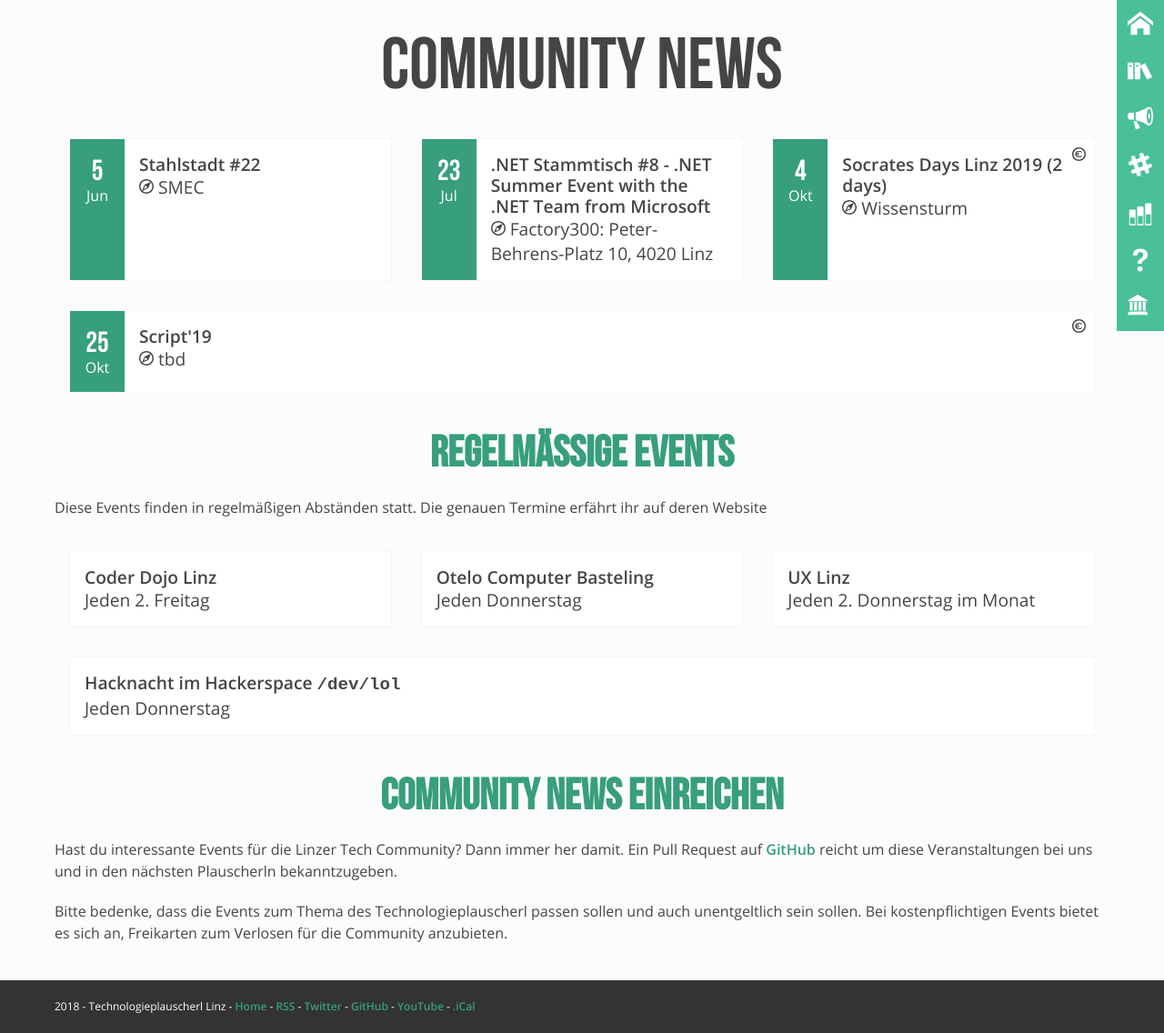
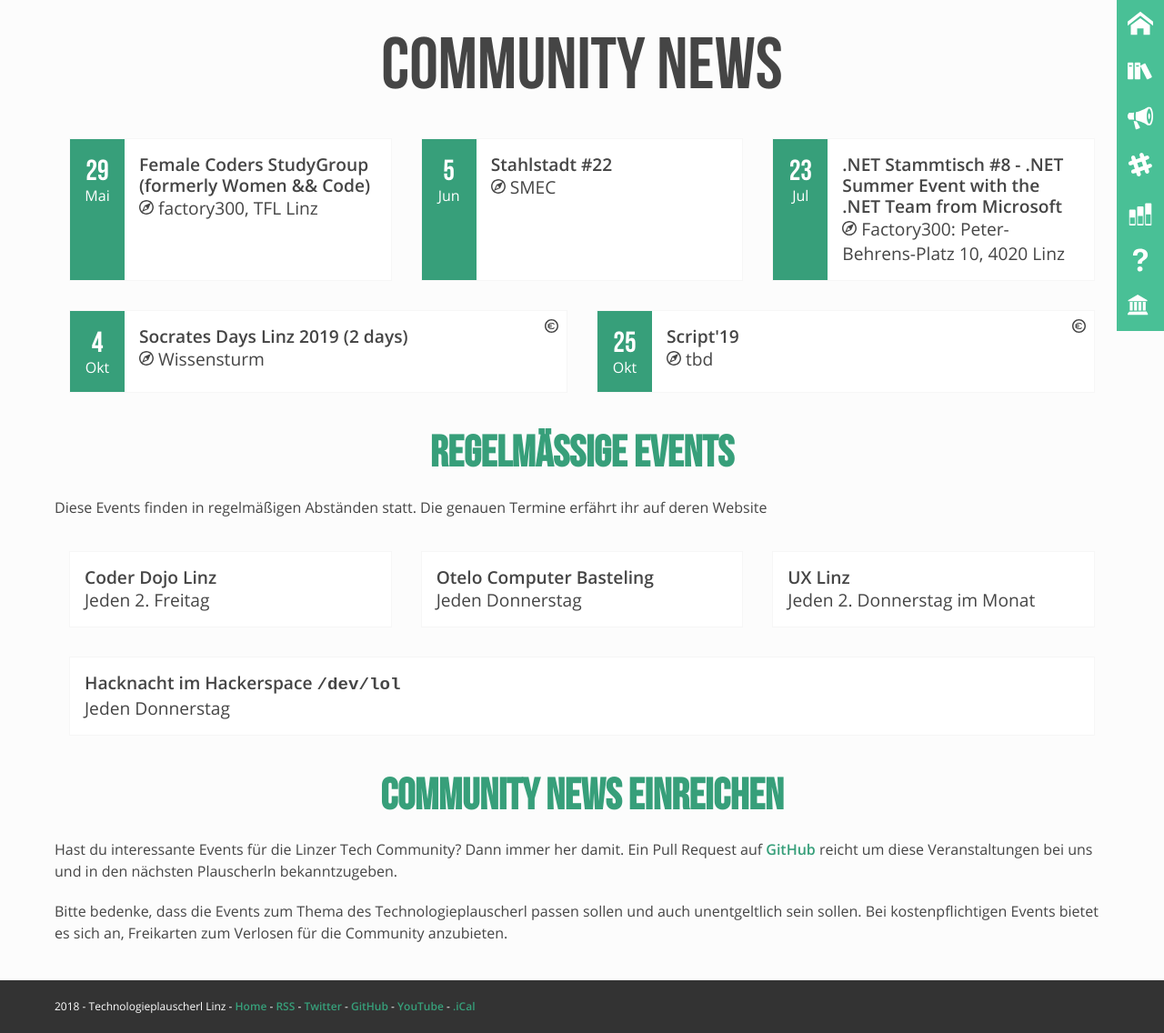
Before and after one commit to mericanAncer127/plauscherl, a Jekyll site: the page built from pages/community-news.html, in a window 1280 px wide. Shown: the whole page at 91% size. Built offline with Jekyll 4.4.1, drawn with Linux system fonts in a browser that asks for light colours.

Commit message:
add women&code

```diff
--- a/_data/community.yml
+++ b/_data/community.yml
@@ -751,6 +751,11 @@
       location: "CODERS.BAY, TFL Linz"
       date: 2019-05-15
       link: https://www.meetup.com/WomenAndCode/events/260729492/
+    -
+      name: "Female Coders StudyGroup (formerly Women && Code)"
+      location: "factory300, TFL Linz"
+      date: 2019-05-29
+      link: https://www.facebook.com/events/669452410164180/
 -
   id: uncodeference
   name: "un{code}ference.io"
```
